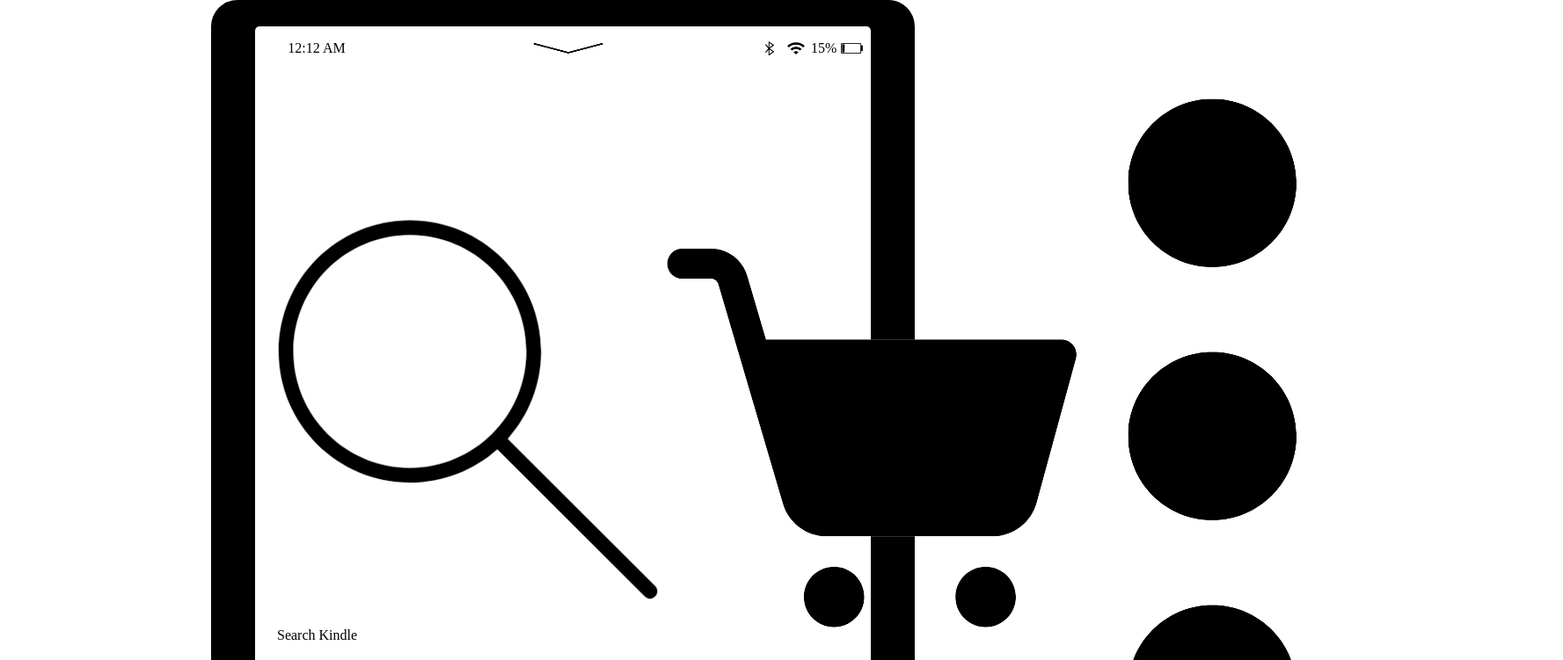
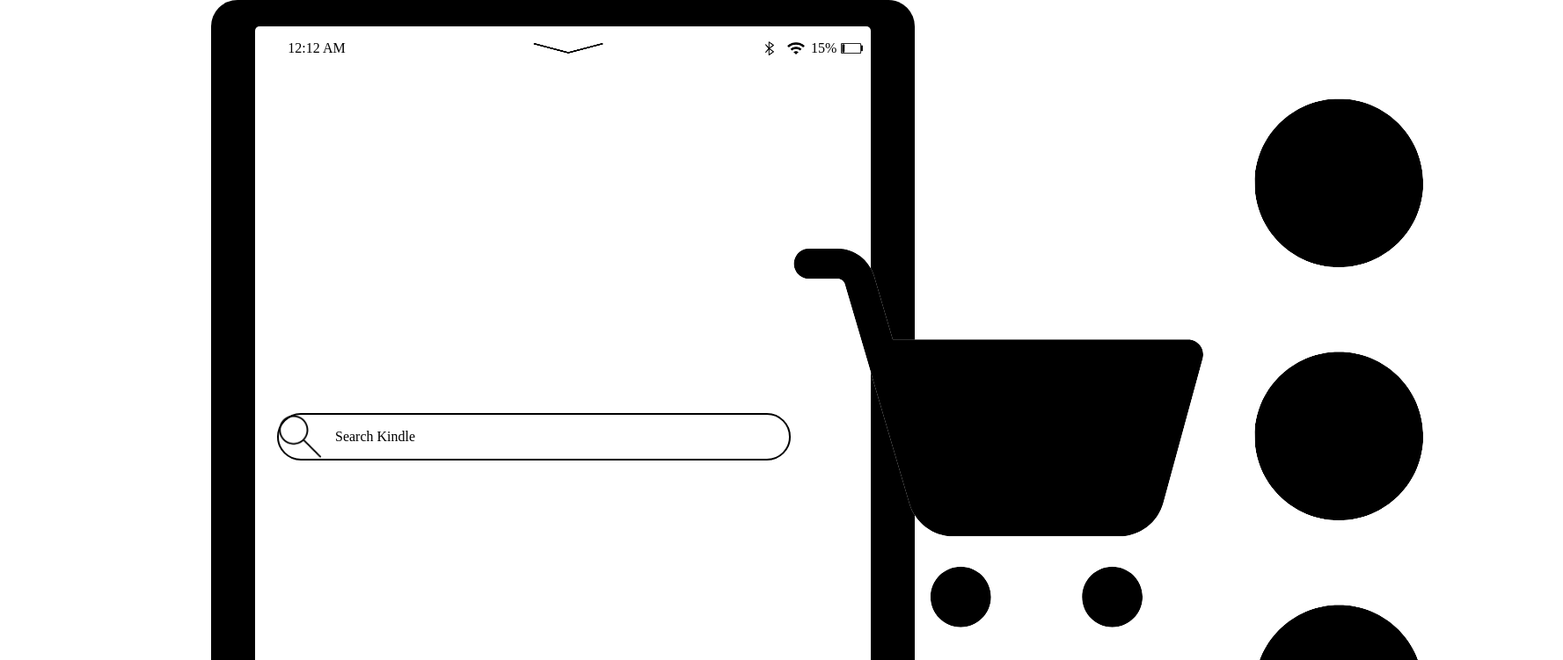
Before and after one commit to takeciabright/Kindle-Demo, a plain HTML site: page index.html in a window 1280 px wide. Shown: the top 751 px of the page at 88% size, 1777 px wide, since content can reach past the window. Drawn offline with Linux system fonts and the light colour scheme.

Commit message:
Styled search bar
-Positioned with flexbox
-Made border visible and colored black
-Curved border edges
-Added gap between flex items
-Changed width and height

```diff
--- a/styles.css
+++ b/styles.css
@@ -64,3 +64,12 @@ time, .toggleBtn{
     align-items: center;
     margin: 25px;
 }
+
+.searchBar{
+    display: flex;
+    border: 2px solid black;
+    border-radius: 40px;
+    gap: 15px;
+    width: 580px;
+    height: 50px;
+}
```
